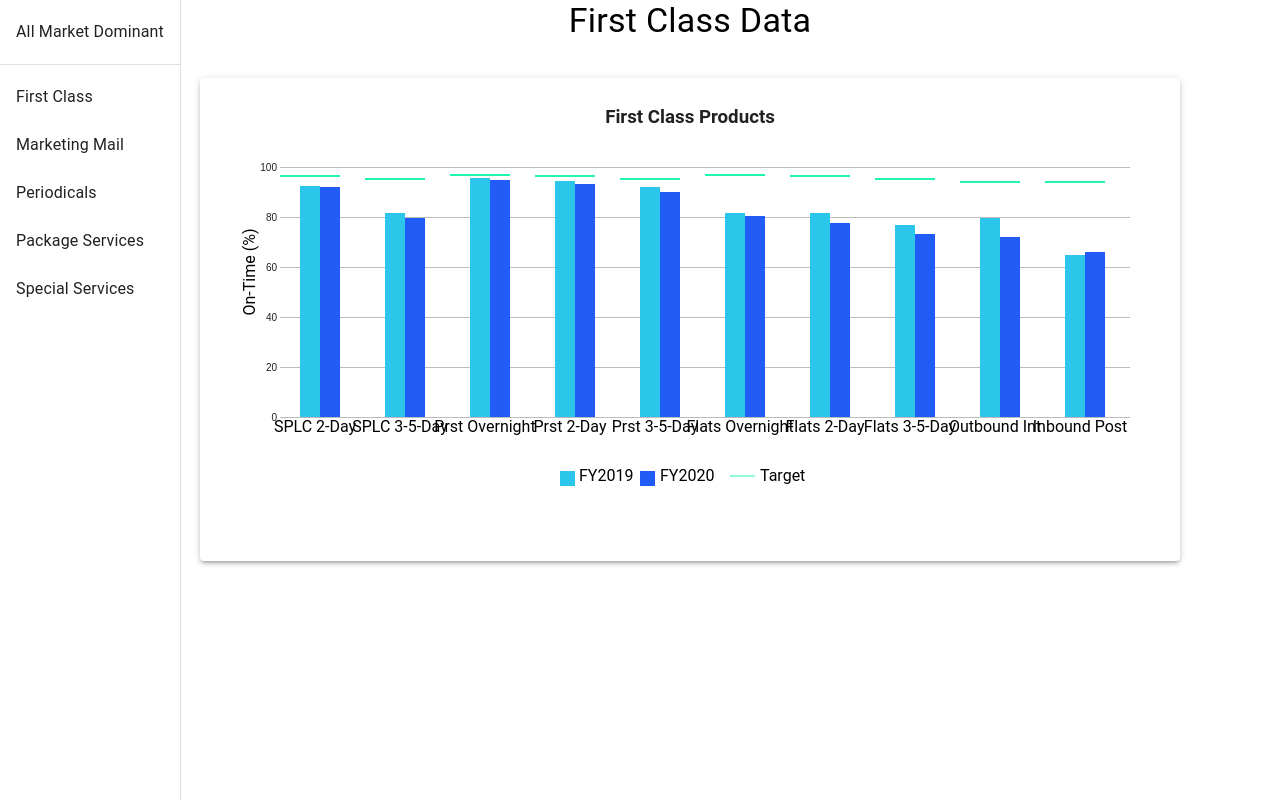
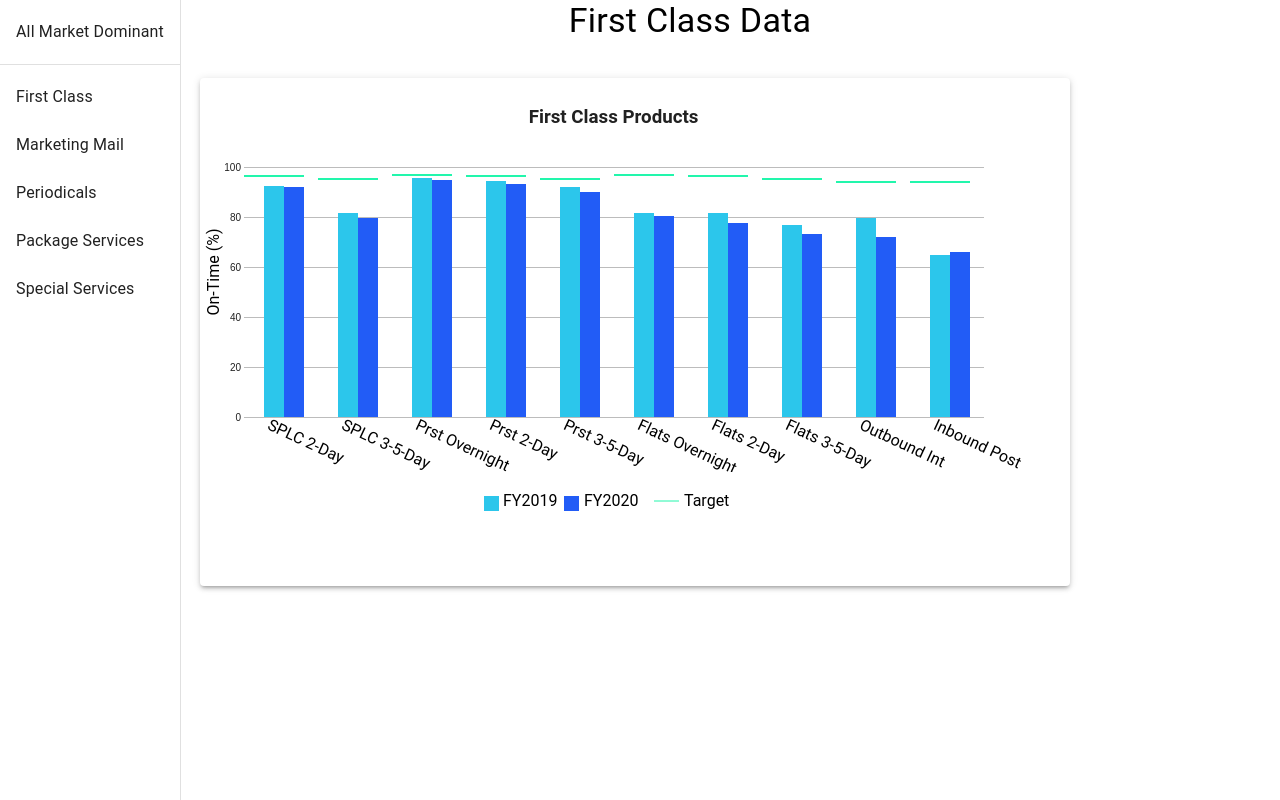
Before and after one commit to matt-ashford/matt-ashford.github.io, a React (Create React App) app: page /first-class in a window 1280 px wide. Built offline with nearby package versions, Linux system fonts and the light colour scheme.

Commit message:
condidiontal axis rotattion on class graph

```diff
--- a/src/DashComponents/ClassLevelGraph.jsx
+++ b/src/DashComponents/ClassLevelGraph.jsx
@@ -15,6 +15,7 @@ import {
   graphWidth,
   barWidth,
   marginLeft,
+  marginRight,
   barMarginLeft,
   marginTop,
   yScale,
@@ -44,9 +45,13 @@ export const ClassLevelGraph = (props) => {
 
   const topStart = graphHeight - marginBottom;
 
-  const svgWidth = 850;
+  const svgWidth = graphWidth - marginLeft - marginRight;
 
-  const svg = d3.select("#mmClassSvg");
+  // console.log(mailClass.replace(/\s+/g, "") + "ClassSvg");
+
+  const svgId = mailClass.replace(/\s+/g, "") + "ClassSvg";
+
+  const svg = d3.select(`#${svgId}`);
 
   function barFunctions() {
     removeBars();
@@ -76,13 +81,25 @@ export const ClassLevelGraph = (props) => {
       .data(data2020)
       .enter()
       .append("text")
-      .attr("x", (d, i) => i * interBarMargin + 75)
-      .attr("y", topStart + 15)
       .text((d) => d.productAbbrev)
       .attr("text-anchor", "middle")
       .attr("class", "graphicElement nameBox nonBar")
       .attr("font-family", textNodeFont)
-      .attr("id", (d, i) => `${i}`);
+      .attr("id", (d, i) => `productName${i}`)
+      .attr("transform", function (d, i) {
+        let rotationDeg = 0;
+
+        if (data2020.length > 9) {
+          rotationDeg = 25;
+        }
+
+        return `translate(${
+          i * interBarMargin + 75
+        },${topStart + 15})rotate(${rotationDeg})`;
+      })
+      .style("text-anchor", "start")
+      .attr("dx", "-.8em")
+      .attr("dy", ".15em");
 
     svg
       .append("g")
@@ -162,6 +179,17 @@ export const ClassLevelGraph = (props) => {
       .attr("transform", "translate(-5,315) rotate(270)")
       .attr("font-family", textNodeFont)
       .attr("class", "graphicElement");
+
+    function rotateTextConditionally(dataset) {
+      const datasetLength = dataset.length;
+
+      console.log(datasetLength, "rotate cond");
+      if (datasetLength > 8) {
+        return "rotate(45)";
+      } else {
+        return "rotate(0)";
+      }
+    }
   }
 
   function mouseOverTriggers(currentBarSelection) {
@@ -190,12 +218,12 @@ export const ClassLevelGraph = (props) => {
 
   return (
     <>
-      <div>
+      <div style={{ marginLeft: "-5%" }}>
         <h3 fontFamily={textNodeFont}>{mailClass} Products</h3>
         <svg
           shapeRendering="crispEdges"
-          id="mmClassSvg"
-          height={300}
+          id={svgId}
+          height={325}
           width={graphWidth}
         ></svg>
         <GraphKey
--- a/src/DashComponents/TooltipService_ClassLevel.jsx
+++ b/src/DashComponents/TooltipService_ClassLevel.jsx
@@ -73,7 +73,8 @@ function tooltipXPoz(xHover, tooltipId) {
   const tooltipDiv = d3.select(`#${tooltipId}`);
 
   let outputVal;
-  const xPush = 100;
+  // const xPush = 100;
+  const xPush = 50;
 
   outputVal = xHover + xPush;
 
@@ -122,29 +123,4 @@ function calcPointsFromTargetAnnual(hoverId, propData) {
   return pointsFromTarget;
 }
 
-// function calcPointsFromTargetQuarterly(hoverId, propData) {
-//   const idList = hoverId.split("_");
-//   const productId = parseInt(idList[0]);
-//   const yearVal = parseInt(idList[1]);
-//   const quarterVal = parseInt(idList[2]);
-
-//   let pointsFromTarget;
-
-//   if (propData) {
-//     let hoveredRow = propData
-//       .filter((row) => row.fy === yearVal)
-//       .filter((row) => row.productId === productId)
-//       .filter((row) => row.quarter === quarterVal);
-
-//     if (hoveredRow.length > 0) {
-//       hoveredRow = hoveredRow[0];
-//       pointsFromTarget = hoveredRow.pctOnTime - hoveredRow.target;
-//       pointsFromTarget = pointsFromTarget.toFixed(2);
-//     }
-//   }
-//   console.log(propData);
-
-//   return pointsFromTarget;
-// }
-
 export default TooltipService_ClassLevel;
--- a/src/Design/MyTheme.js
+++ b/src/Design/MyTheme.js
@@ -8,7 +8,6 @@ export const colorPalleteMatt = {
   lightGrey: "#e6e8e6",
   darkGrey: "#778380",
   greenGrey: "#53aca0",
-  // pinkHighlight: "#ac5363",
   pinkHighlight: "#f45273",
   alternateHighlight: "#1ED4C7",
   alternateSecondary: "#1E7FD4",
@@ -42,7 +41,7 @@ const myTheme = createTheme({
     values: {
       xs: 0,
       sm: 450,
-      md: 600,
+      md: 1223,
       lg: 1550,
     },
   },
@@ -80,8 +79,9 @@ export const useStyles_ClassPage = makeStyles((theme) => ({
     minWidth: 300,
   },
   graphDiv: {
-    minWidth: 850,
-    maxWidth: 1000,
+    // minWidth: 850,
+    // maxWidth: 1000,
+    width: 850,
     padding: "1%",
   },
 }));
--- a/src/Design/graphDimensions.js
+++ b/src/Design/graphDimensions.js
@@ -2,10 +2,10 @@ import * as d3 from "d3";
 
 const classGraphDims = {
   graphHeight: 300,
-  graphWidth: 900,
+  graphWidth: 820,
   barWidth: 20,
   marginLeft: 40,
-  marginRight: 20,
+  marginRight: 40,
   marginBottom: 30,
   marginTop: 20,
   barMarginLeft: 40 + 20,
--- a/src/mailClassComponents/FirstClass.jsx
+++ b/src/mailClassComponents/FirstClass.jsx
@@ -32,7 +32,7 @@ export const FirstClass = () => {
     (row) => row.class === "First Class Mail"
   );
 
-  console.log(fcAnnualData);
+  // console.log(fcAnnualData);
 
   return (
     <div className={classes.root} id="allMdContainer">
--- a/src/mailClassComponents/MarketingMailClass.jsx
+++ b/src/mailClassComponents/MarketingMailClass.jsx
@@ -1,4 +1,3 @@
-import { makeStyles } from "@material-ui/core/styles";
 import Paper from "@material-ui/core/Paper";
 import Grid from "@material-ui/core/Grid";
 import Typography from "@material-ui/core/Typography";
@@ -44,7 +43,7 @@ export const MarketingMail = (props) => {
             </Typography>
           </div>
         </Grid>
-        <Grid item lg={9} xs={12}>
+        <Grid item lg={9} md={12}>
           <Paper className={classes.graphDiv} elevation={3}>
             <ClassLevelGraph
               propData={mmAnnualData}
```
